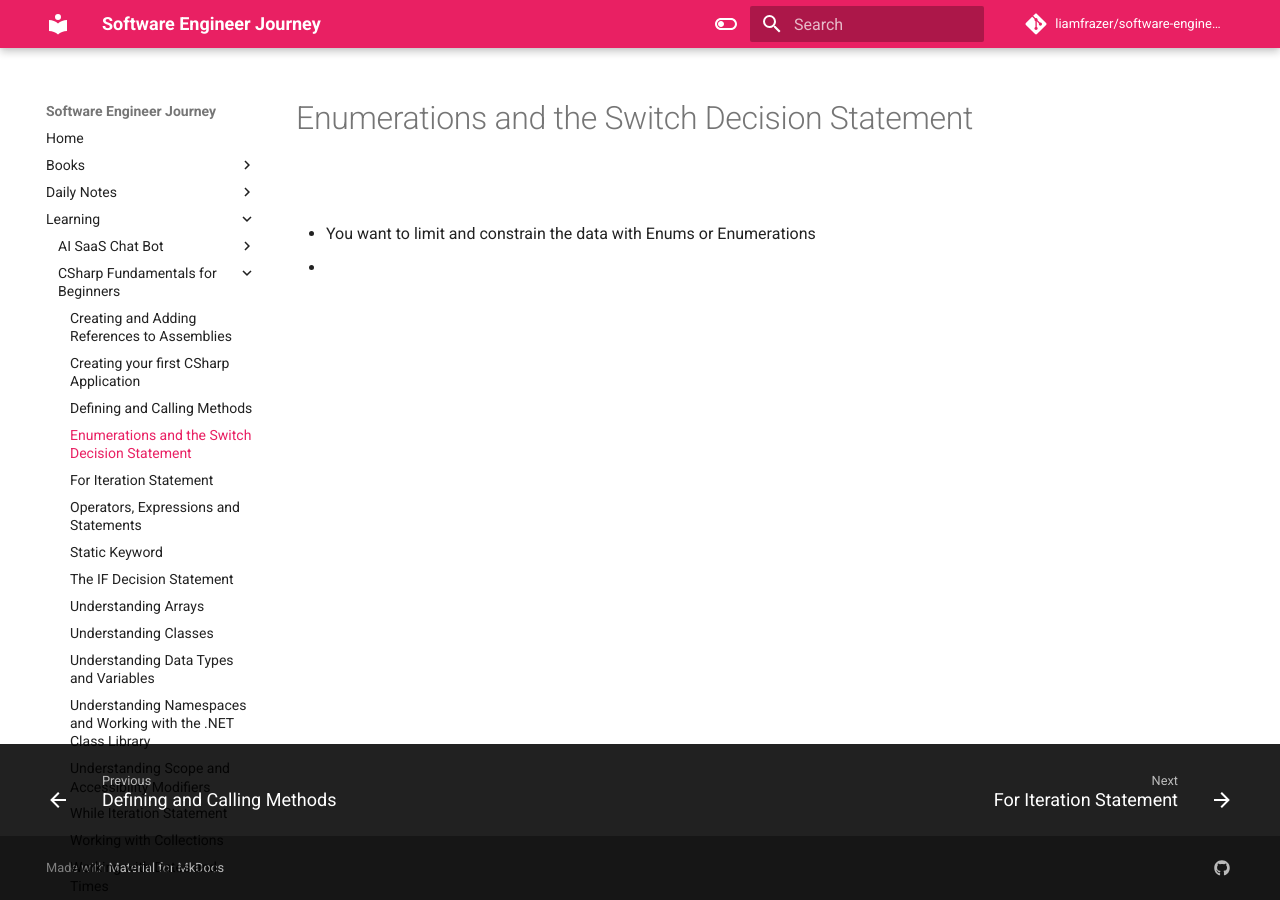
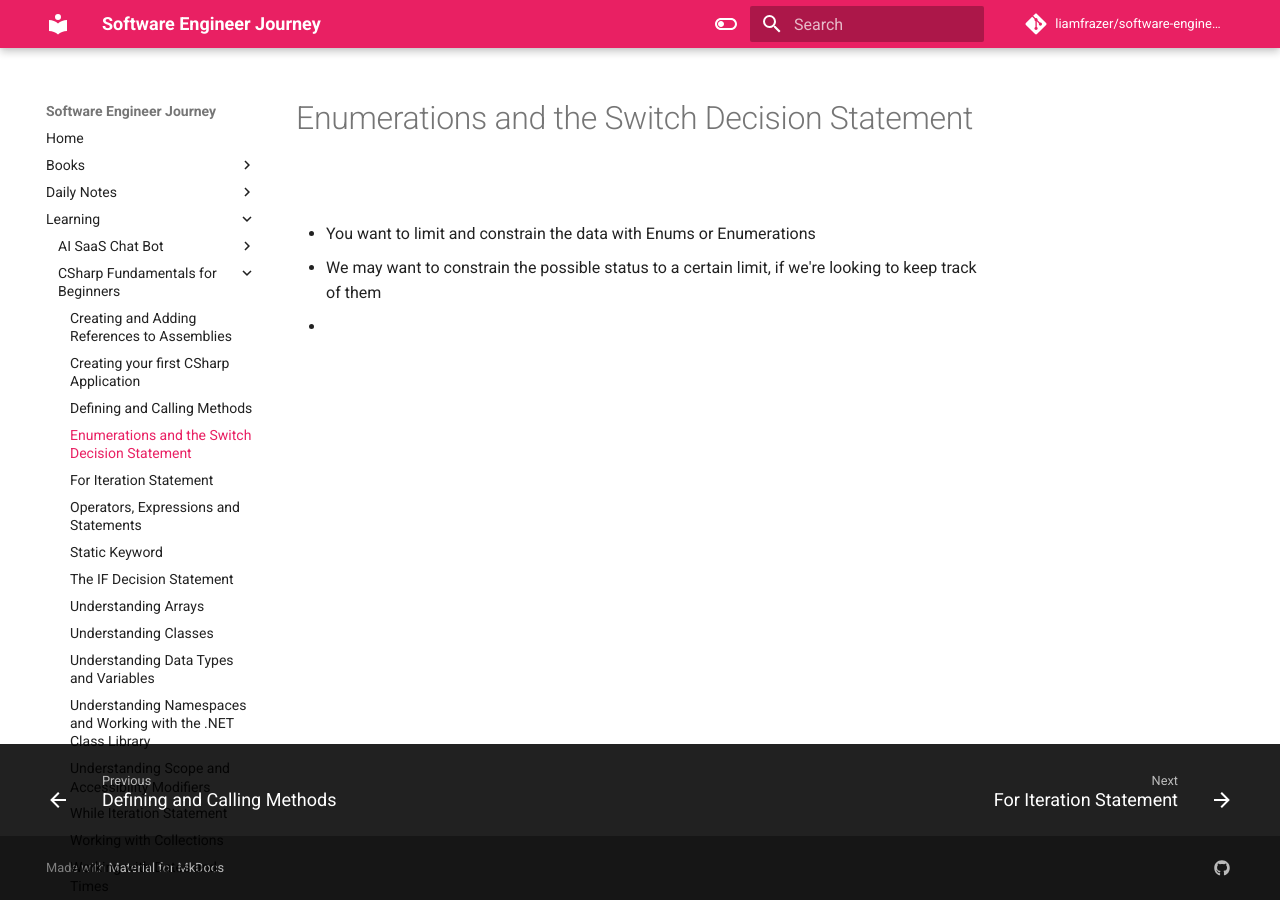
Before and after one commit to liamfrazer/software-engineer-journey, an MkDocs documentation site: the page built from docs/Learning/CSharp Fundamentals for Beginners/Enumerations and the Switch Decision Statement.md, in a window 1280 px wide. Built offline with MkDocs 1.6.1 and Material for MkDocs 9.7.7, drawn with Linux system fonts in a browser that asks for light colours; comment, search, counter and statistics services are not loaded.

Commit message:
vault backup: 2024-01-07 17:27:52

```diff
--- a/docs/Learning/CSharp Fundamentals for Beginners/Enumerations and the Switch Decision Statement.md
+++ b/docs/Learning/CSharp Fundamentals for Beginners/Enumerations and the Switch Decision Statement.md
@@ -4,4 +4,5 @@ tags:
 ---
 # Enumerations and the Switch Decision Statement
 * You want to limit and constrain the data with Enums or Enumerations
+* We may want to constrain the possible status to a certain limit, if we're looking to keep track of them
 *
```
